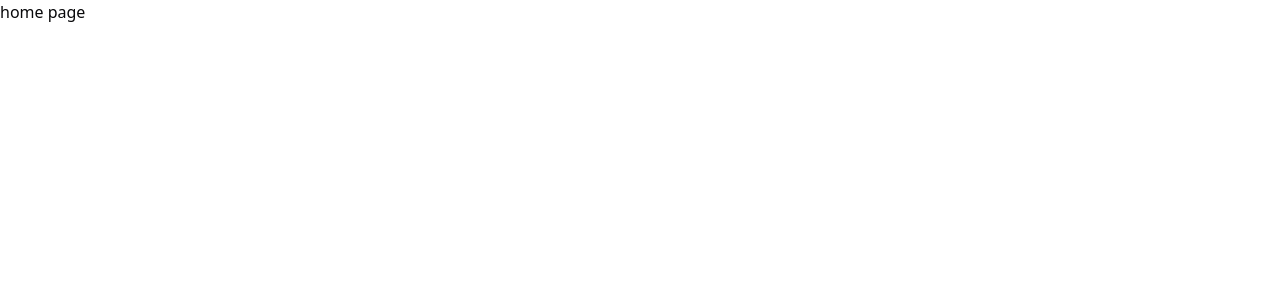
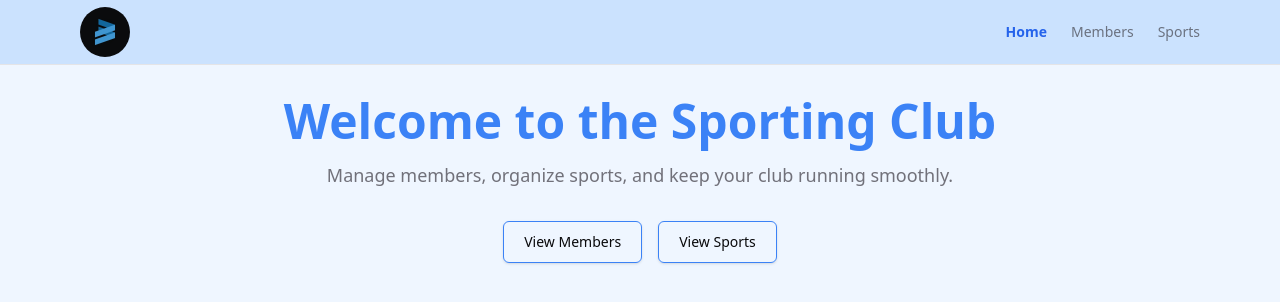
Before and after one commit to Mo7med3li/sporting-club-system, a Next.js app: page / in a window 1280 px wide. Shown: the top 302 px of the page. Built offline with nearby package versions, Linux system fonts and the light colour scheme.

Commit message:
feat: create simple home page and add header component in layout

```diff
--- a/src/app/layout.tsx
+++ b/src/app/layout.tsx
@@ -1,6 +1,7 @@
 import type { Metadata } from "next";
 import localFont from "next/font/local";
 import "./globals.css";
+import Header from "@/components/common/header/header";
 
 const geistSans = localFont({
   src: "./fonts/GeistVF.woff",
@@ -26,9 +27,10 @@ export default function RootLayout({
   return (
     <html lang="en">
       <body
-        className={`${geistSans.variable} ${geistMono.variable} antialiased`}
+        className={`${geistSans.variable} ${geistMono.variable} antialiased bg-background text-foreground min-h-screen flex flex-col`}
       >
-        {children}
+        <Header />
+        <main className="px-4 py-8 bg-blue-50 flex-1">{children}</main>
       </body>
     </html>
   );
--- a/src/app/page.tsx
+++ b/src/app/page.tsx
@@ -1,3 +1,29 @@
+import Link from "next/link";
+
 export default function Home() {
-  return <main>home page </main>;
+  const homeLinks = [
+    { href: "/members", label: "View Members" },
+    { href: "/sports", label: "View Sports" },
+  ];
+  return (
+    <main className="mx-auto max-w-4xl text-center">
+      <h1 className="text-3xl md:text-5xl text-blue-500 font-bold">
+        Welcome to the Sporting Club
+      </h1>
+      <p className="mt-4 text-muted-foreground text-base md:text-lg">
+        Manage members, organize sports, and keep your club running smoothly.
+      </p>
+      <div className="mt-8 flex items-center justify-center gap-4">
+        {homeLinks.map((link) => (
+          <Link
+            key={link.href}
+            href={link.href}
+            className=" items-center justify-center rounded-md px-5 py-2.5 text-sm font-medium shadow hover:opacity-90 transition border hover:bg-blue-500 border-blue-500 hover:text-white"
+          >
+            {link.label}
+          </Link>
+        ))}
+      </div>
+    </main>
+  );
 }
--- /dev/null
+++ b/src/components/common/header/header.tsx
@@ -0,0 +1,50 @@
+"use client";
+
+import Image from "next/image";
+import Link from "next/link";
+import Logo from "../../../../public/assets/imgs/logo.png";
+import { usePathname } from "next/navigation";
+import { cn } from "@/lib/utils";
+
+const Header = () => {
+  // links
+  const links = [
+    { href: "/", label: "Home" },
+    { href: "/members", label: "Members" },
+    { href: "/sports", label: "Sports" },
+  ];
+
+  // pathname
+  const pathname = usePathname();
+  return (
+    <header className="sticky top-0 z-40 w-full border-b bg-blue-200/80 py-1 px-4 md:px-16 ">
+      <div className="container mx-auto px-4 flex h-14 items-center justify-between">
+        <Link href="/" className="font-semibold tracking-tight">
+          <Image
+            src={Logo}
+            alt="Logo"
+            width={50}
+            height={50}
+            className="rounded-full"
+          />
+        </Link>
+        <nav className="flex items-center gap-6 text-sm">
+          {links.map((link) => (
+            <Link
+              key={link.href}
+              href={link.href}
+              className={cn(
+                "text-gray-500 hover:text-blue-600 font-medium transition-colors",
+                pathname === link.href && "text-blue-600 font-bold"
+              )}
+            >
+              {link.label}
+            </Link>
+          ))}
+        </nav>
+      </div>
+    </header>
+  );
+};
+
+export default Header;
```
Also changed, not shown: public/assets/imgs/logo.png (added).
